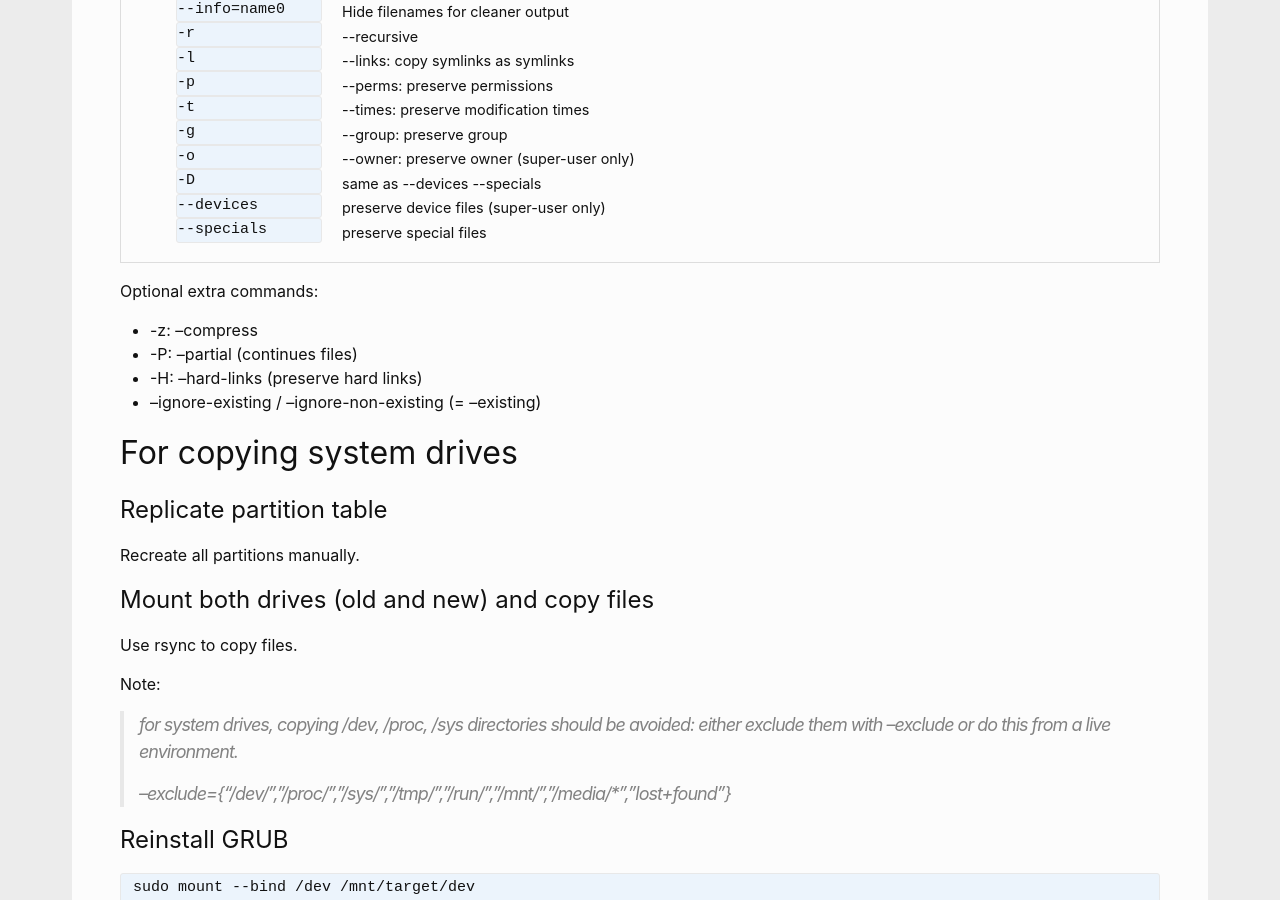
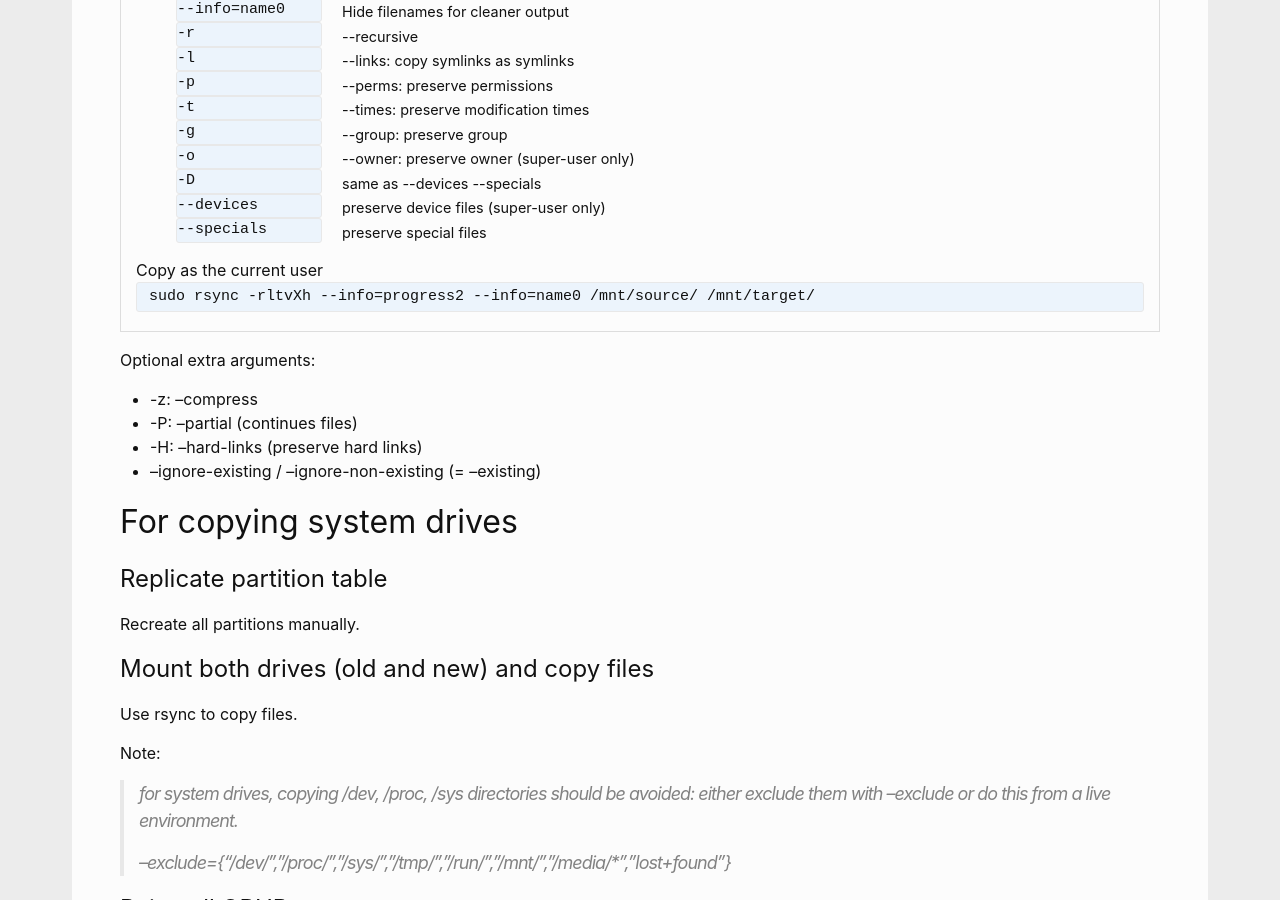
Before and after one commit to andreas-mausch/cheatsheets, a Jekyll site: the page built from _cheatsheets/rsync.md, in a window 1280 px wide and 900 px high, scrolled down 451 px. Built offline with Jekyll 4.4.1, drawn with Linux system fonts in a browser that asks for light colours.

Commit message:
rsync: Add command for simple copy
as the current user, without preserving permissions

```diff
--- a/_cheatsheets/rsync.md
+++ b/_cheatsheets/rsync.md
@@ -23,9 +23,11 @@ section:
           -D: "same as --devices --specials"
           --devices: preserve device files (super-user only)
           --specials: preserve special files
+      - title: Copy as the current user
+        command: sudo rsync -rltvXh --info=progress2 --info=name0 /mnt/source/ /mnt/target/
 ---
 
-Optional extra commands:
+Optional extra arguments:
 
 - -z: --compress
 - -P: --partial (continues files)
```
